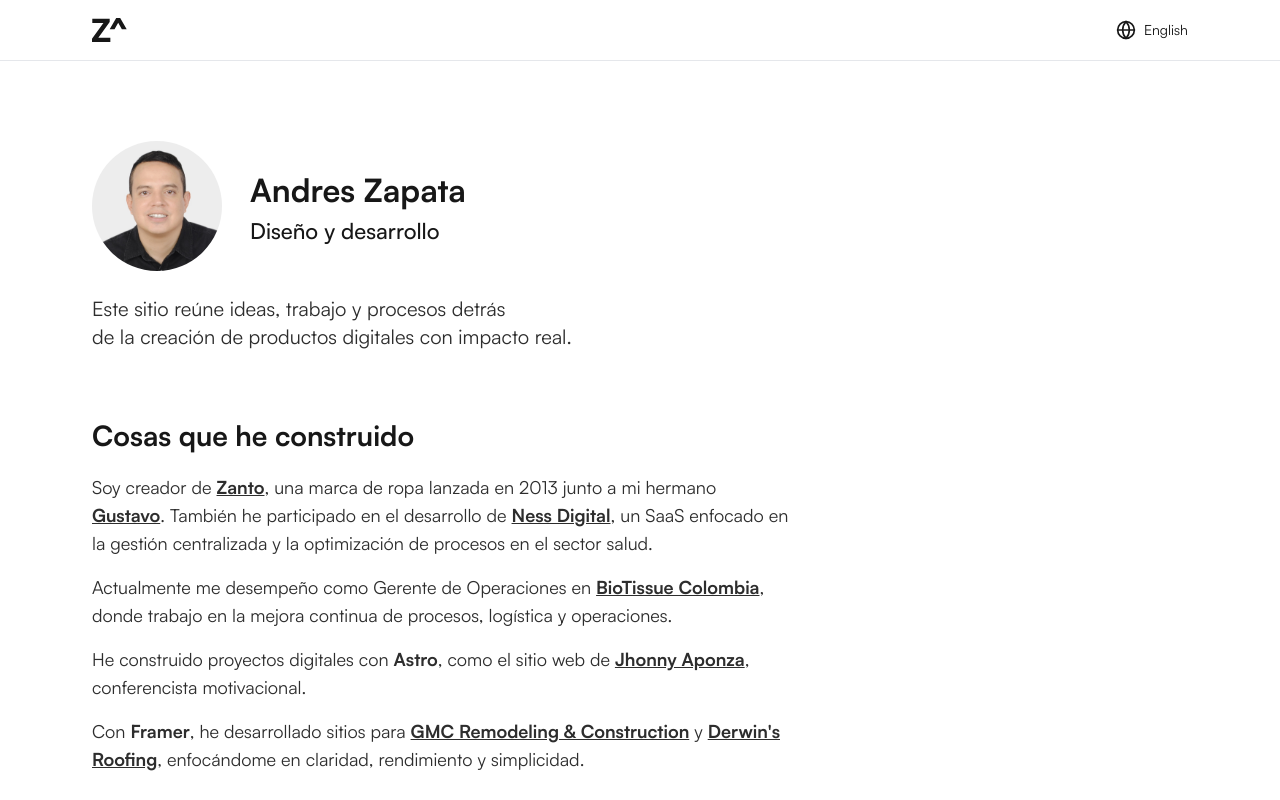
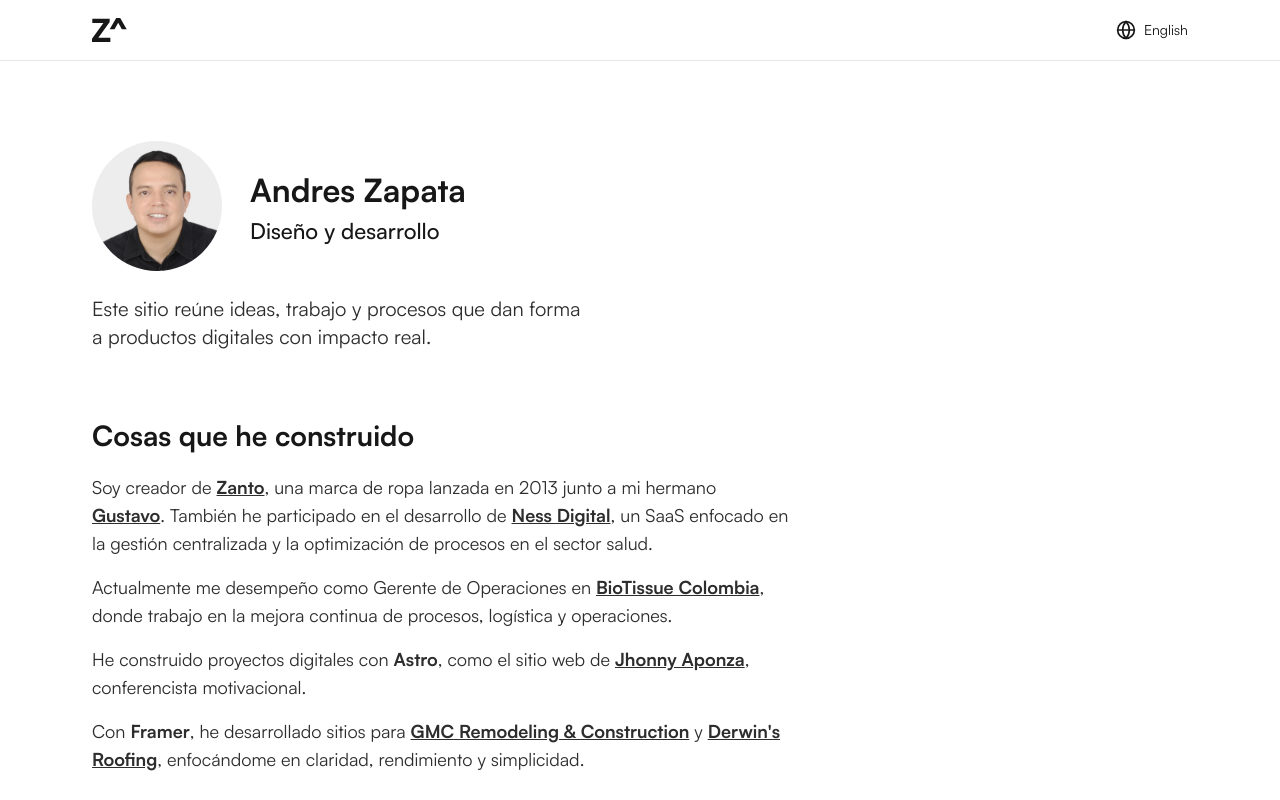
Before and after one commit to andreszapataq/andreszapata.me-v3, a Next.js app: page / in a window 1280 px wide. Shown: the top 800 px of the page. Built offline with nearby package versions, Linux system fonts and the light colour scheme.

Commit message:
update intro in hero

```diff
--- a/components/hero.tsx
+++ b/components/hero.tsx
@@ -19,9 +19,9 @@
         </div>
       </div>
       <p className="text-xl text-paragraph">
-        Este sitio reúne ideas, trabajo y procesos detrás
+        Este sitio reúne ideas, trabajo y procesos que dan forma
         <br />
-        de la creación de productos digitales con impacto real.
+        a productos digitales con impacto real.
       </p>
     </section>
   );
```
